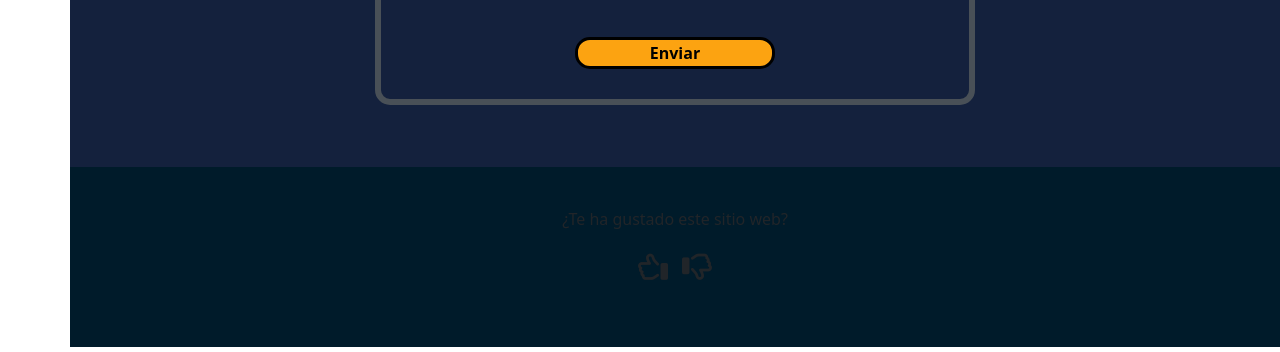
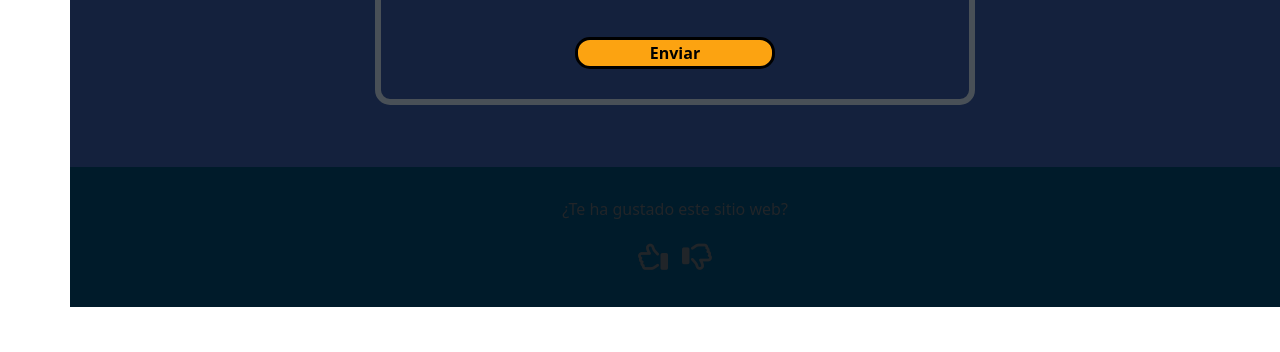
Before and after one commit to frandatagh/porfolioweb, a website with bundled scripts: page index.html in a window 1280 px wide. Shown: the part 3728-4080 px from the top of the page. Built offline with nearby package versions, Linux system fonts and the light colour scheme; no server answers.

Commit message:
finalizando cambios de hoy

```diff
--- a/css/styles.css
+++ b/css/styles.css
@@ -19,7 +19,7 @@ body {
 }
 
 body {
-    background-color: rgb(34, 34, 34);
+    background-color: #181818;
     color: white;
     padding-left: 70px;
 }
@@ -975,8 +975,8 @@ body {
 
 /*Pregunta si gusta el sitio web (like-question)*/
 .bottom-analytic {
-    padding: 30px;
-    height: 180px;
+    padding: 20px;
+    height: 140px;
     background-color: #001b2a;
 }
 
@@ -985,7 +985,6 @@ body {
     margin: auto;
     justify-items: center;
     padding-top: 10px;
-    padding-bottom: 15px;
 }
 
 .like i {
```
